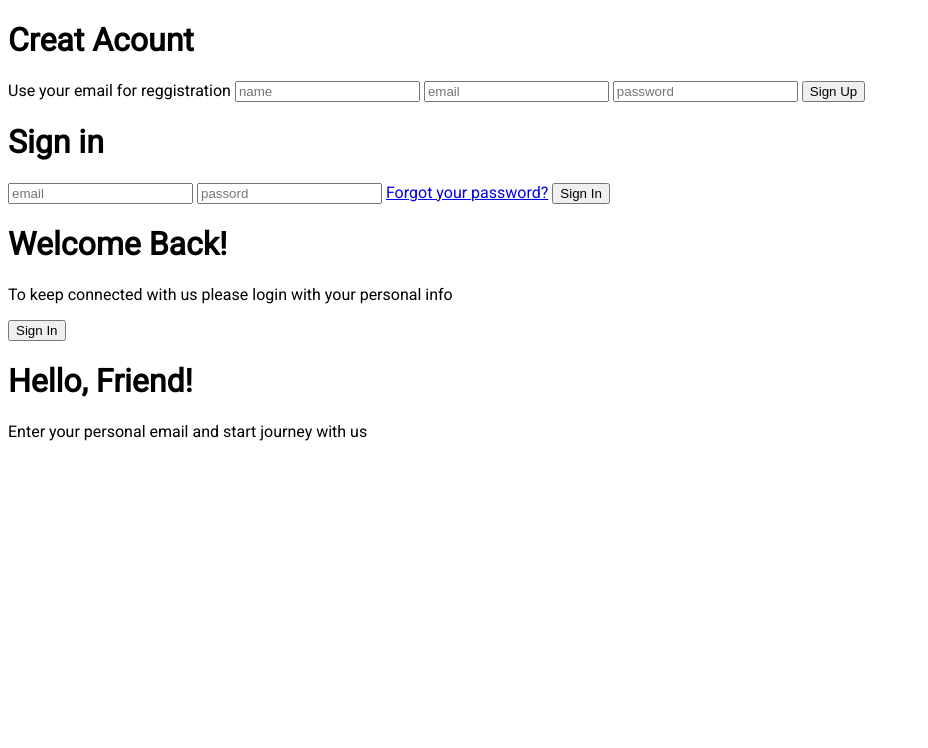
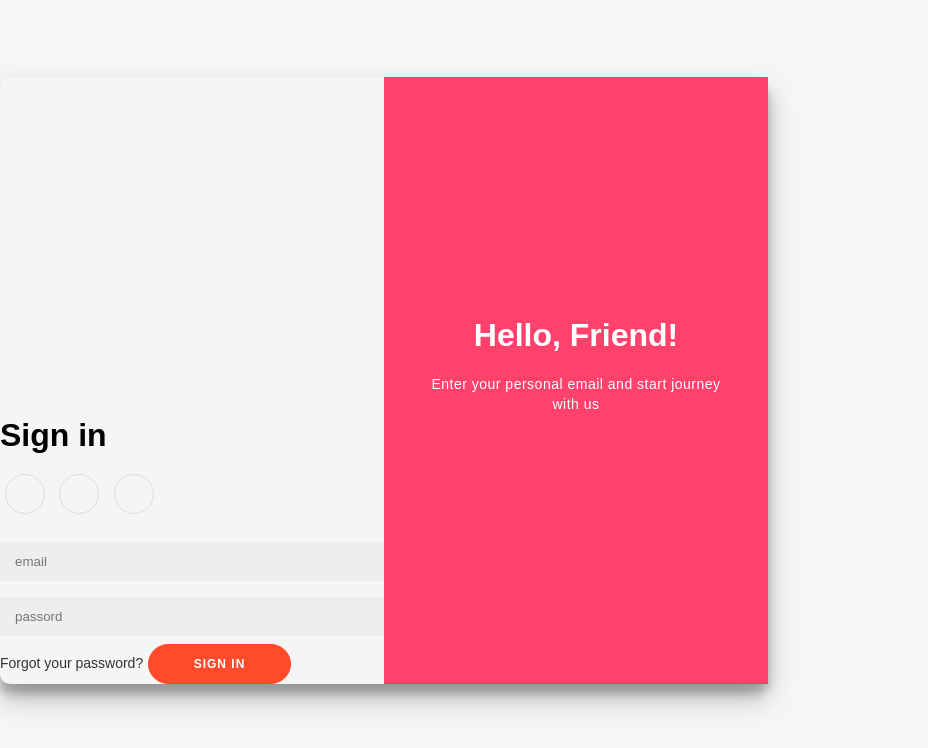
Before and after one commit to juma-359/tuk-chap, a plain HTML site: page login.html in a window 1280 px wide. Shown: the whole page, without its empty margins (0-928 px from the left). Drawn offline with Linux system fonts and the light colour scheme.

Commit message:
added styles in the login.css to decorate the login and signup page

```diff
--- a/css/login.css
+++ b/css/login.css
@@ -1,57 +1,195 @@
+
+*{
+    box-sizing: border-box;
+}
 body{
+    font-family: 'Montserrat',sans-serif;
+    background: #f6f5f7;
+    display: flex;
+    flex-direction: column;
+    justify-content: center;
     height: 100vh;
-    font-family: 'Roboto', sans-serif;
+    margin: -20px 0 50px;
 }
-#login-page{
-    width: 360px;
-    padding: 10% 0 0;
-    margin: auto;
+h1{
+    font-weight: bold;
+    margin: 0;
 }
-.form{
+p{
+font-size: 14px;
+font-weight: 100;
+line-height: 20px;
+letter-spacing: 0.5px;
+margin: 20px 0 30px;
+}
+
+span{
+    font-size: 12px;
+}
+
+a{
+    color: #333;
+    font-size: 14px;
+    text-decoration: none;
+    margin: 151px 0;
+}
+
+.container{
+    background: whitesmoke;
+    border-radius: 10px;
+    box-shadow: 0 14px 28px rgba(0,0,0,0.25),0 10px 10px rgba(0,0,0,0.22);
     position: relative;
-    z-index: 1;
-    background:#e6081a;
-    max-width: 360px;
-    margin: 0 auto 100px;
-    padding: 45px;
+    width: 768px;
+    max-width: 100%;
+    min-height: 480px;
+}
+.form-conntainer{
+    background: white;
+    display: flex;
+    flex-direction: column;
+    padding: 0 50px;
+    height: 100%;
+    justify-content: center;
+    align-items: center;
     text-align: center;
 }
-.form input{
-    font-family: "Roboto", sans-serif;
-    outline: 1;
-    background: #f2f2f2;
-    width: 100%;
-    border: 0;
-    margin: 0 0 15px;
-    padding: 15px;
-    box-sizing: border-box;
-    font-size: 14px;
-}
-.form button{
-    font-family: "roboto", sans-serif;
-    text-transform: uppercase;
-    outline: 0;
-    background: #4caf50;
-    width: 100%;
-    border: 0;
-    padding: 15px;
-    color: #FFFFFF;
-    font-size: 14px;
-    cursor: pointer;
+
+.social-container{
+    margin: 20px 0;
 }
 
-.form button:hover, .form button:active{
-    background: #43a047;
+.social-container a{
+    border: 1px solid #ddd;
+    border-radius: 50%;
+    display: inline-flex;
+    justify-content: center;
+    align-items: center;
+    margin: 0 5px;
+    height: 40px;
+    width: 40px;
 }
 
-.form .message{
-    margin: 15px 0 0;
-    color: aliceblue;
-    font-size: 15px;
+.form-container input{
+    background: #eee;
+    border: none;
+    padding: 12px 15px;
+    margin: 8px 0;
+    width: 100%;
 }
-.form .message a{
-    color: greenyellow;
+button{
+    border-radius: 20px;
+    border: 1px solid #ff4b2b;
+    background: #ff4b2b;
+    color: white;
+    font-size: 12px;
+    font-weight: bold;
+    padding: 12px 45px;
+    letter-spacing: 1px;
+    text-transform: uppercase;
+    transition: transform 80ms ease-in;
+
 }
-.form .register-form{
-    display: none;
+
+button:active{
+    transform: scale(0.95s);
 }
+
+butto:focus{
+    outline: none;
+}
+
+button.ghost{
+    background: transparent;
+    border-color: #fff;
+}
+
+.form-conntainer{
+    position: absolute;
+    top: 0;
+    height: 100%;
+    transition: all 0.6s ease-in-out;
+}
+
+.sign-in-container{
+    left: 0;
+    width: 50%;
+    z-index: 2;
+}
+.sign-up-container{
+    left: 0;
+    width: 50%;
+    opacity: 0;
+    z-index: 1;
+}
+
+.overlay-container{
+    position: absolute;
+    top: 0;
+    left: 50%;
+    width: 50%;
+    height: 100%;
+    overflow: hidden;
+    transition: transform 0.6s ease-in-out;
+    z-index: 100;
+}
+
+.overlay{
+    background: #ff416c;
+    background: linear-gradient(to right #ff4b2b, #ff416c) no-repeat 0 0 / cover;
+    color: #fff;
+    position: relative;
+    left: -100%;
+    height: 100%;
+    width: 200%;
+    transform: translateX(0);
+    transition: transform 0.6s ease-in-out;
+}
+.overlay-panel{
+    position: absolute;
+    top: 0;
+    display: flex;
+    flex-direction: column;
+    justify-content: center;
+    align-items: center;
+    padding: 0 40px;
+    height: 100%;
+    width: 50%;
+    text-align: center;
+    transform: translateX(0);
+    transition: transform 0.6s ease-in-out;
+}
+.overlay-right{
+    right: 0;
+    transform: translateX(0);
+}
+.overlay-left{
+    transform: translateX(-20);
+}
+
+/* animation */
+/* move signin to the right */
+.container.right-panel-active .sign-in-container{
+    transform: translateX(100%);
+}
+/* move overlay to left*/
+.container.right-panel-active .overlay-container{
+    transform: translateX(-100%);
+}
+/* bring that signup over sign in*/
+.container.right-panel-active .sign-up-container{
+    transform: translateX(-100%);
+    opacity: 1;
+    z-index: 5;
+}
+
+/* move overlay back to the right */
+.container.right-panel-active .overlay{
+    transform: translateX(50%);
+}
+
+.container.right-panel-active .overlay-left{
+    transform: translateX(0);
+}
+.container.right-panel-active .overlay-right{
+    transform: translateX(20);
+}
```
